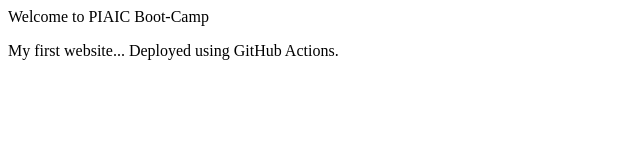
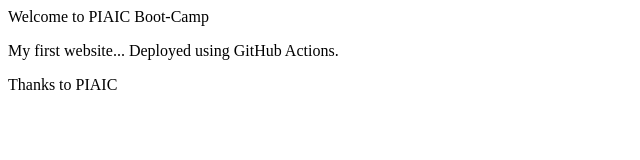
Before and after one commit to syeda-manal/Bootcamp_Assignment1, a plain HTML site: page INDEX.HTML in a window 1280 px wide. Shown: the whole page, without its empty margins (0-640 px from the left). Drawn offline with Linux system fonts and the light colour scheme.

Commit message:
Update INDEX.HTML

```diff
--- a/INDEX.HTML
+++ b/INDEX.HTML
@@ -2,5 +2,5 @@
 <html>
 <title>Boot-Camp First Assignment</title>
 <head>Welcome to PIAIC Boot-Camp</head>
-<body><P>My first website... Deployed using GitHub Actions.</P> </body>
+  <body><P>My first website... Deployed using GitHub Actions.</P><p>Thanks to PIAIC</p> </body>
 </html>
```
